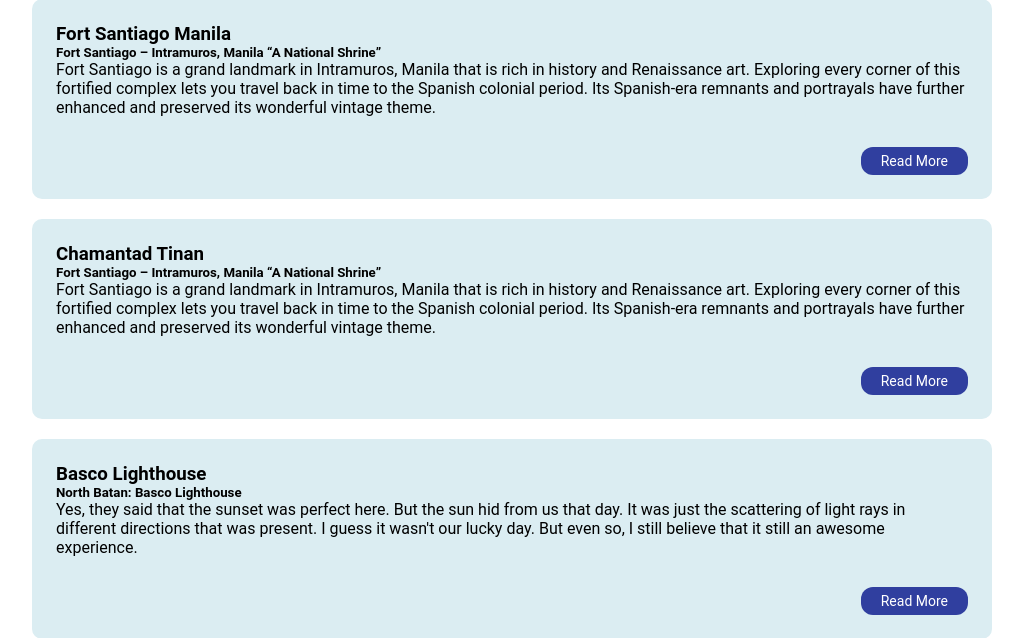
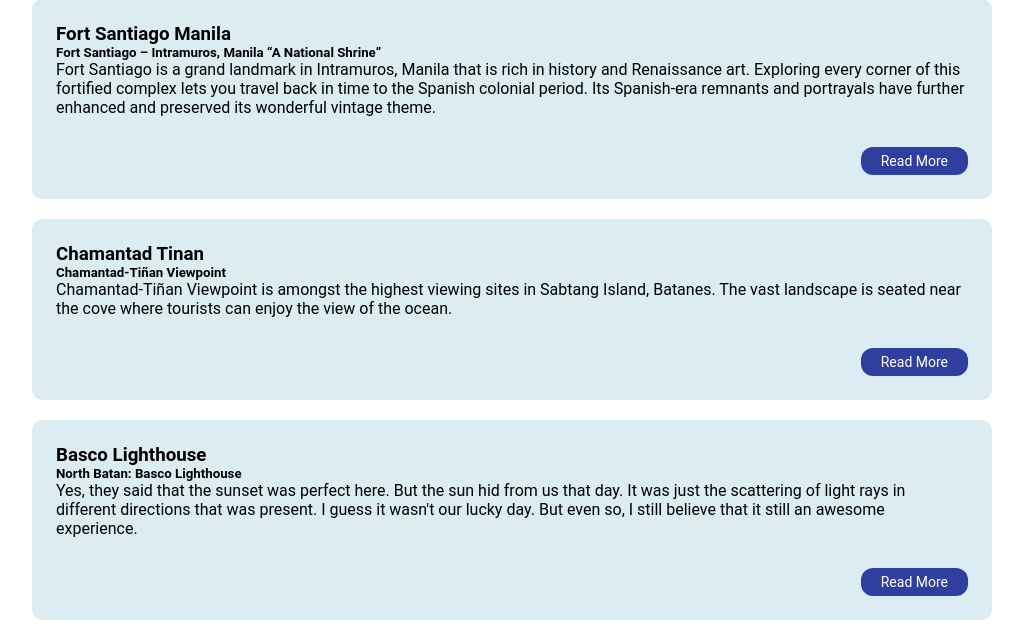
Before and after one commit to pattywapp/Project1, a PHP site: page /blog.php in a window 1280 px wide. Shown: the part 1269-1907 px from the top of the page, without its empty margins (128-1151 px from the left). Run offline with PHP 8.4, Linux system fonts and the light colour scheme.

Commit message:
pacommit saglit

```diff
--- a/aboutus.php
+++ b/aboutus.php
@@ -30,7 +30,7 @@
             <img src="img/batanes-lighthousesitem.jpg">
             <div class="about">
                 <h2>DiscoverPhilippineGems</h2>
-                <p>"Welcome to ExplorePHGuides, your ultimate companion for discovering the vibrant beauty and rich culture of the Philippines. Whether you're a seasoned traveler or planning your first adventure, our comprehensive guides offer insights into the most breathtaking destinations, hidden gems, and exciting activities across the archipelago. From the pristine beaches of Palawan to the majestic rice terraces of Banaue, let us be your trusted source for unforgettable experiences. Start exploring now and embark on a journey to uncover the wonders of the Philippines!"</p>
+                <p>"Welcome to DiscoverPhilippineGems, your ultimate companion for discovering the vibrant beauty and rich culture of the Philippines. Whether you're a seasoned traveler or planning your first adventure, our comprehensive guides offer insights into the most breathtaking destinations, hidden gems, and exciting activities across the archipelago. From the pristine beaches of Palawan to the majestic rice terraces of Banaue, let us be your trusted source for unforgettable experiences. Start exploring now and embark on a journey to uncover the wonders of the Philippines!"</p>
                 <p class="email">Contact Us : rochellemaladragon@gmail.com</p>
             </div>
         </div>
--- a/blog.php
+++ b/blog.php
@@ -109,11 +109,11 @@
             <div class="post-item">
                 <h3>Chamantad Tinan</h3>
                 <div class="info">
-                    <h5>Fort Santiago – Intramuros, Manila “A National Shrine”</h5>
+                    <h5>Chamantad-Tiñan Viewpoint</h5>
                 </div>
-                <p>Fort Santiago is a grand landmark in Intramuros, Manila that is rich in history and Renaissance art. Exploring every corner of this fortified complex lets you travel back in time to the Spanish colonial period.  Its Spanish-era remnants and portrayals have further enhanced and preserved its wonderful vintage theme.</p>
+                <p>Chamantad-Tiñan Viewpoint is amongst the highest viewing sites in Sabtang Island, Batanes. The vast landscape is seated near the cove where tourists can enjoy the view of the ocean.</p>
                 <div class="buttons">
-                <a href="https://www.wonderingwanderer.com/fort-santiago-intramuros-manila-blog/">
+                <a href="https://guidetothephilippines.ph/destinations-and-attractions/chamantad-tinyan-viewpoint">
                     <button>Read More</button>
                     </a>
                 </div>
```
